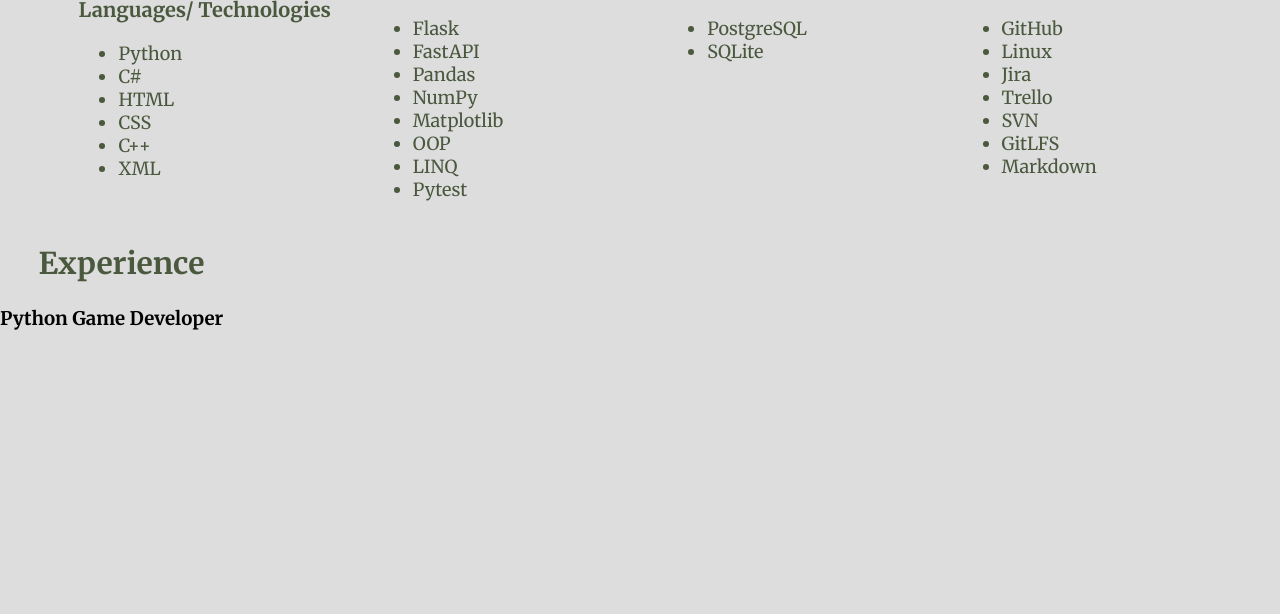
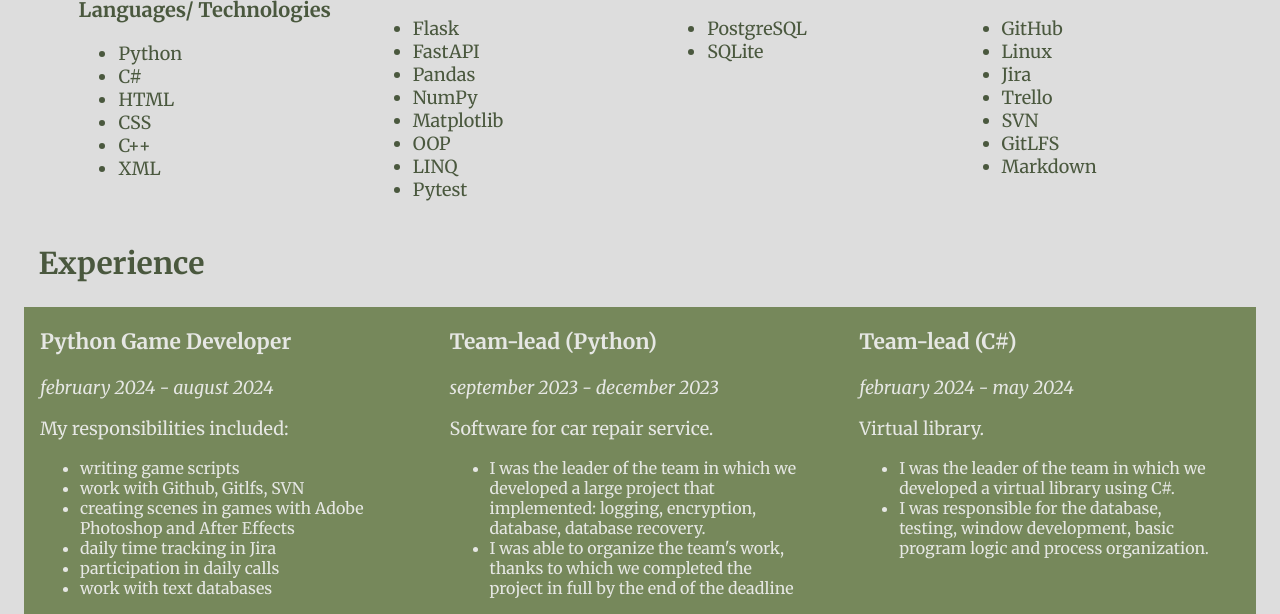
Before and after one commit to ililihayy/ililihayy-site-resume, a plain HTML site: page index.html in a window 1280 px wide. Shown: the part 512-1126 px from the top of the page. Before the commit the page ends 861 px from the top, so only its background shows below. Drawn offline with Linux system fonts and the light colour scheme; a web font is replaced by a local one.

Commit message:
add work experience

```diff
--- a/index.html
+++ b/index.html
@@ -96,10 +96,49 @@
 
      <!-- Experience -->
     <h2 class="h2_experience">Experience</h2>
-    <div class="Experience">
-        <div class="python_game_dev">
-            <h3>Python Game Developer</h3>
-            <p></p>
+
+    <div class="exp_container">
+        <div class="Experience">
+            <div class="python_game_dev">
+                <h3>Python Game Developer</h3>
+                <p class="date_work">february 2024 - august 2024</p>
+
+                <p>My responsibilities included:</p>
+                <ul>
+                    <li>writing game scripts</li>
+                    <li>work with Github, Gitlfs, SVN</li>
+                    <li>creating scenes in games with Adobe Photoshop and After Effects</li>
+                    <li>daily time tracking in Jira</li>
+                    <li>participation in daily calls</li>
+                    <li>work with text databases</li>
+                </ul>
+
+            </div>
+
+            <div class="team_python">
+                <h3>Team-lead (Python)</h3>
+                <p class="date_work">september 2023 - december 2023</p>
+
+                <p>Software for car repair service.</p>
+                <ul>
+                    <li>I was the leader of the team in which we developed a large project that
+                        implemented: logging, encryption, database, database recovery.</li>
+                    <li>I was able to organize the team's work, thanks to which we completed the project in full by the end of the deadline</li>
+                </ul>
+
+            </div>
+
+            <div class="team_c">
+                <h3>Team-lead (C#)</h3>
+                <p class="date_work">february 2024 - may 2024</p>
+
+                <p>Virtual library.</p>
+                <ul>
+                    <li>I was the leader of the team in which we developed a virtual library using C#.</li>
+                    <li>I was responsible for the database, testing, window development, basic program logic and process organization.</li>
+                </ul>
+
+            </div>
 
         </div>
     </div>
--- a/styles.css
+++ b/styles.css
@@ -85,3 +85,33 @@
     color: #4A583E;
     margin-left: 4.8vh;
 }
+
+.exp_container{
+    display: flex;
+    justify-content: center;
+}
+
+.Experience{
+    background-color: #76885B;
+    width: 95vw;
+    color: #EEEE;
+    font-size: 18px;
+    padding-left: 2vh;
+
+    display: flex;
+    gap: 4vw;
+    align-items: stretch;
+
+}
+
+.Experience ul{
+    font-size: 16px;
+}
+
+.python_game_dev, .team_python, .team_c{
+    width: 28vw;
+}
+
+.date_work{
+    font-style: italic;
+}
```
